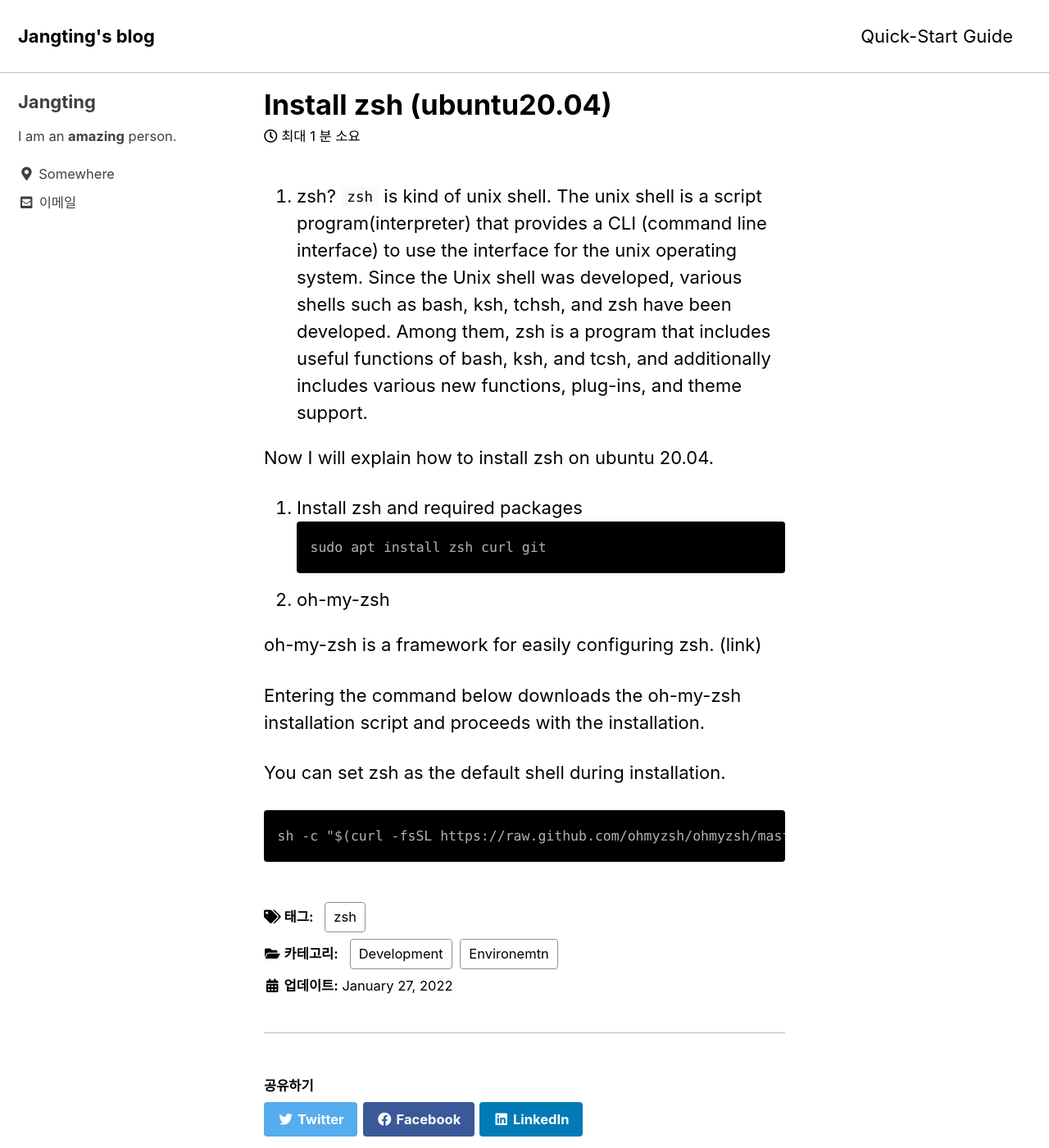
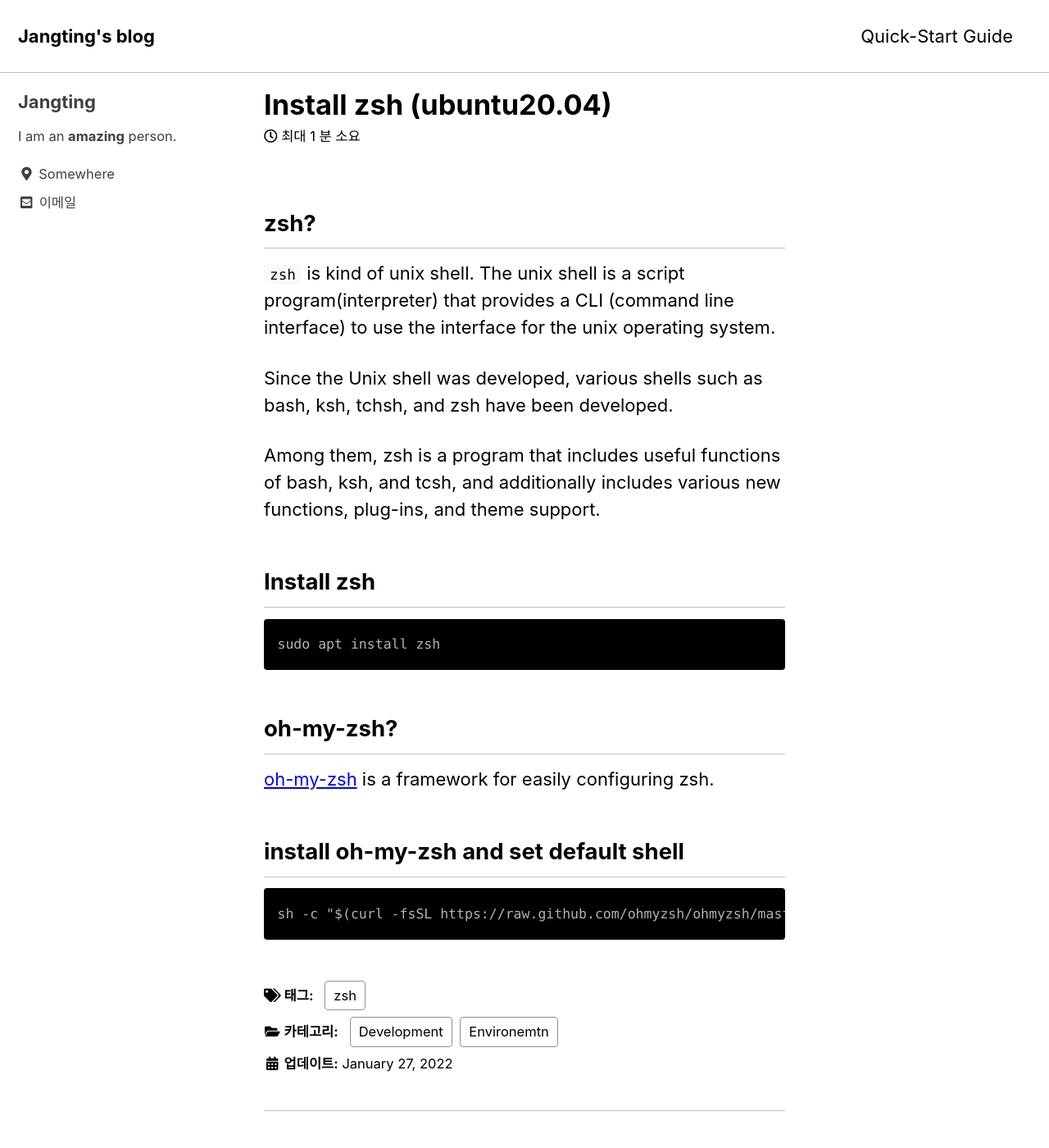
Before and after one commit to jangting/jangting.github.io, a Jekyll site: the page built from _posts/2022-01-27-zsh-installation.md, in a window 1280 px wide and 1400 px high. Shown: the whole window at 82% size. Built offline with Jekyll 4.4.1, drawn with Linux system fonts in a browser that asks for light colours; cached includes are drawn as plain includes.

Commit message:
Update 2022-01-27-zsh-installation.md

````diff
--- a/_posts/2022-01-27-zsh-installation.md
+++ b/_posts/2022-01-27-zsh-installation.md
@@ -5,25 +5,29 @@ categories : [Development, Environemtn]
 tags : [zsh] #소문자만 가능
 ---
 
-1. zsh?
+zsh?
+--------
+
 ```zsh``` is kind of unix shell. The unix shell is a script program(interpreter) that provides a CLI (command line interface) to use the interface for the unix operating system.
+
 Since the Unix shell was developed, various shells such as bash, ksh, tchsh, and zsh have been developed.
+
 Among them, zsh is a program that includes useful functions of bash, ksh, and tcsh, and additionally includes various new functions, plug-ins, and theme support.
 
-Now I will explain how to install zsh on ubuntu 20.04.
+Install zsh
+--------
 
-2. Install zsh and required packages
 ```
-sudo apt install zsh curl git
+sudo apt install zsh
 ```
 
-3. oh-my-zsh
+oh-my-zsh?
+--------
 
-oh-my-zsh is a framework for easily configuring zsh. (link)
+[oh-my-zsh](https://github.com/ohmyzsh/ohmyzsh) is a framework for easily configuring zsh.
 
-Entering the command below downloads the oh-my-zsh installation script and proceeds with the installation.
-
-You can set zsh as the default shell during installation.
+install oh-my-zsh and set default shell
+--------
 
 ```
 sh -c "$(curl -fsSL https://raw.github.com/ohmyzsh/ohmyzsh/master/tools/install.sh)"
````
